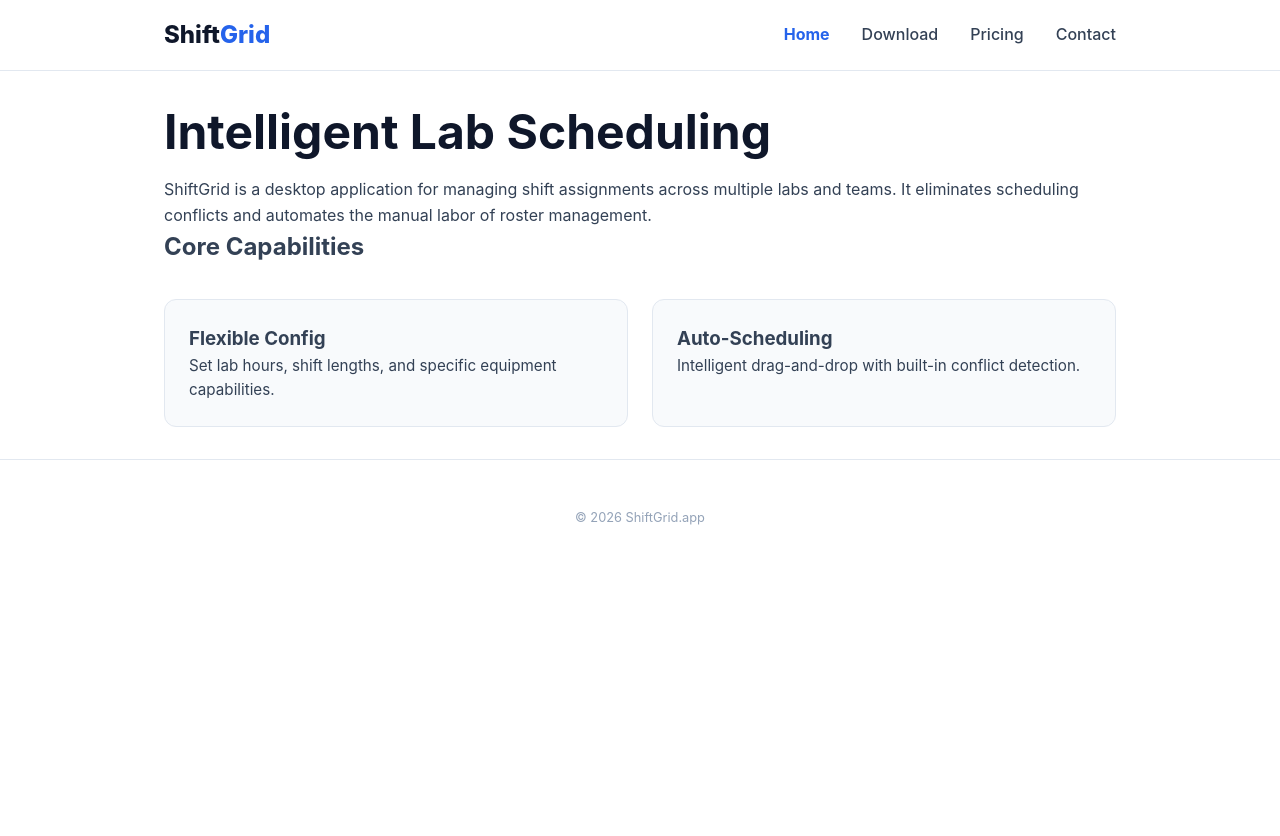
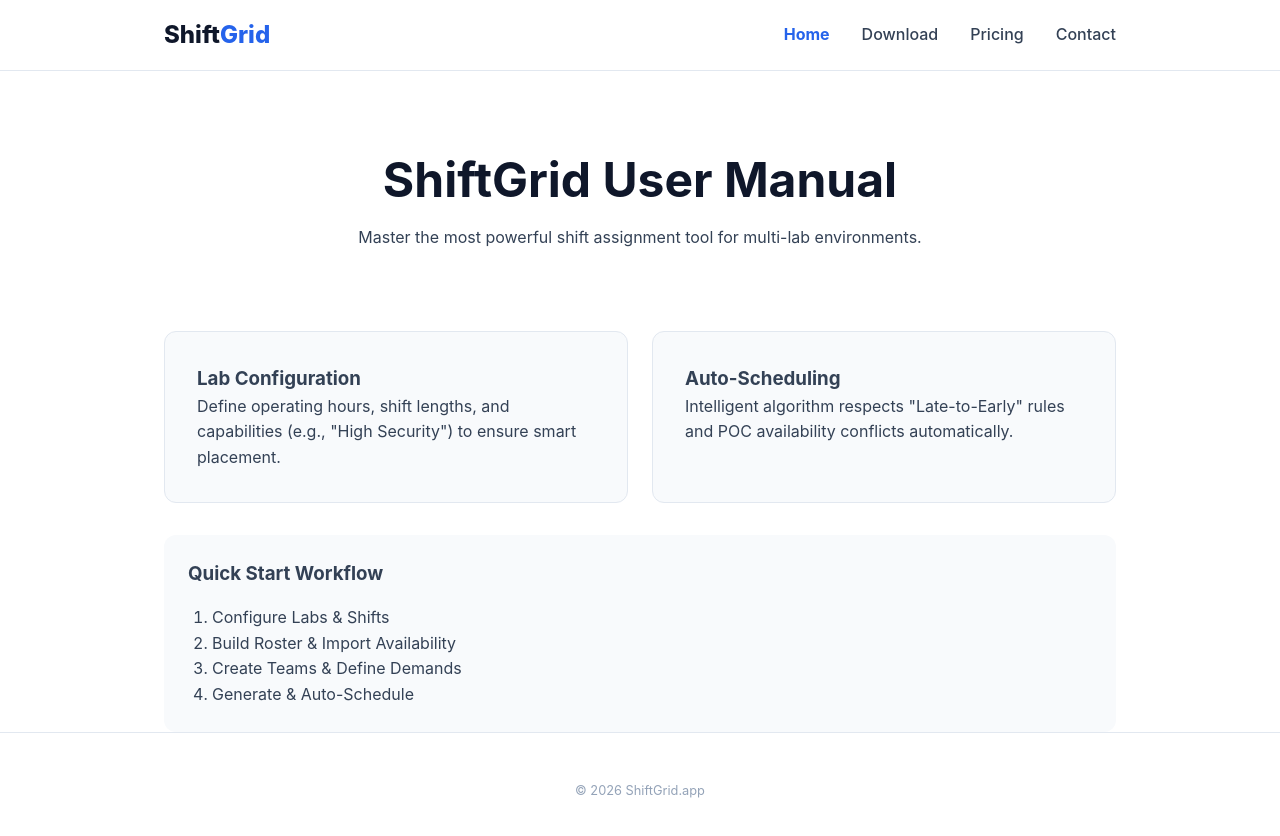
Before and after one commit to babrock89/shiftgrid-site, a plain HTML site: page index.html in a window 1280 px wide. Before the commit the page ends 800 px from the top, so only its background shows below. Drawn offline with Linux system fonts and the light colour scheme.

Commit message:
Update index.html

```diff
--- a/index.html
+++ b/index.html
@@ -3,7 +3,7 @@
 <head>
     <meta charset="UTF-8">
     <meta name="viewport" content="width=device-width, initial-scale=1.0">
-    <title>ShiftGrid | Home</title>
+    <title>ShiftGrid | Intelligent Lab Scheduling</title>
     <link rel="stylesheet" href="style.css">
 </head>
 <body>
@@ -20,20 +20,31 @@
     </nav>
 
     <main class="container">
-        <h1>Intelligent Lab Scheduling</h1>
-        <p>ShiftGrid is a desktop application for managing shift assignments across multiple labs and teams. It eliminates scheduling conflicts and automates the manual labor of roster management.</p>
+        <header style="padding: 3rem 0; text-align: center;">
+            <h1>ShiftGrid User Manual</h1>
+            <p>Master the most powerful shift assignment tool for multi-lab environments.</p>
+        </header>
 
-        <h2>Core Capabilities</h2>
-        <div class="grid">
-            <div class="card" style="text-align: left; padding: 1.5rem;">
-                <h3>Flexible Config</h3>
-                <p style="font-size: 0.95rem;">Set lab hours, shift lengths, and specific equipment capabilities.</p>
+        <section class="grid">
+            <div class="card">
+                <h3>Lab Configuration</h3>
+                <p>Define operating hours, shift lengths, and capabilities (e.g., "High Security") to ensure smart placement.</p>
             </div>
-            <div class="card" style="text-align: left; padding: 1.5rem;">
+            <div class="card">
                 <h3>Auto-Scheduling</h3>
-                <p style="font-size: 0.95rem;">Intelligent drag-and-drop with built-in conflict detection.</p>
+                <p>Intelligent algorithm respects "Late-to-Early" rules and POC availability conflicts automatically.</p>
             </div>
-        </div>
+        </section>
+
+        <section style="margin-top: 2rem; padding: 1.5rem; background: var(--light-bg); border-radius: 12px;">
+            <h3>Quick Start Workflow</h3>
+            <ol style="margin-left: 1.5rem; margin-top: 1rem;">
+                <li>Configure Labs & Shifts</li>
+                <li>Build Roster & Import Availability</li>
+                <li>Create Teams & Define Demands</li>
+                <li>Generate & Auto-Schedule</li>
+            </ol>
+        </section>
     </main>
 
     <footer><div class="container">&copy; 2026 ShiftGrid.app</div></footer>
```
